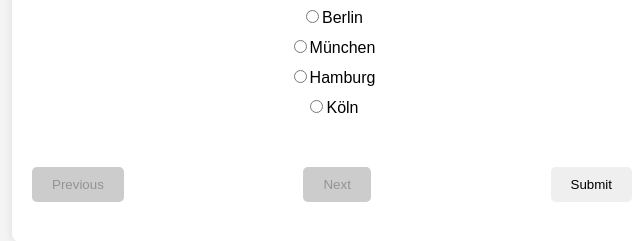
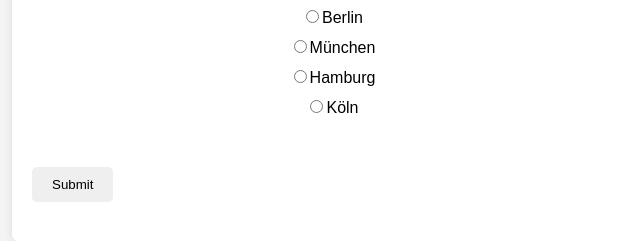
Before and after one commit to MartinBeneder12/ersterepo, a plain HTML site: page projekt_quiz/index.html in a window 1280 px wide. Shown: the part 341-582 px from the top of the page, without its empty margins (308-950 px from the left). Drawn offline with Linux system fonts and the light colour scheme.

Commit message:
Update index.html

```diff
--- a/projekt_quiz/index.html
+++ b/projekt_quiz/index.html
@@ -18,8 +18,6 @@
                 <div id="answers"></div>
             </div>
             <div id="navigation">
-                <button id="prev" disabled>Previous</button>
-                <button id="next" disabled>Next</button>
                 <button id="submit">Submit</button>
             </div>
             <div id="points"></div>
```
